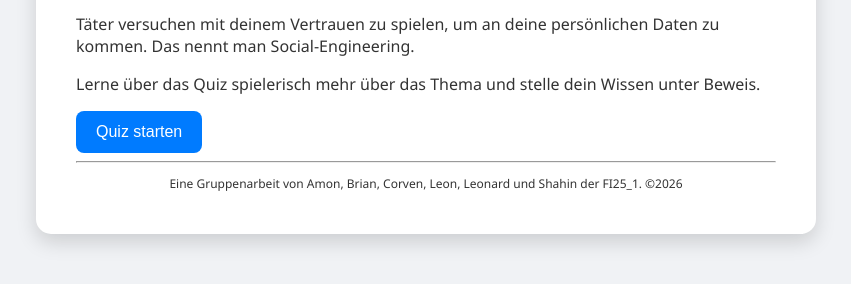
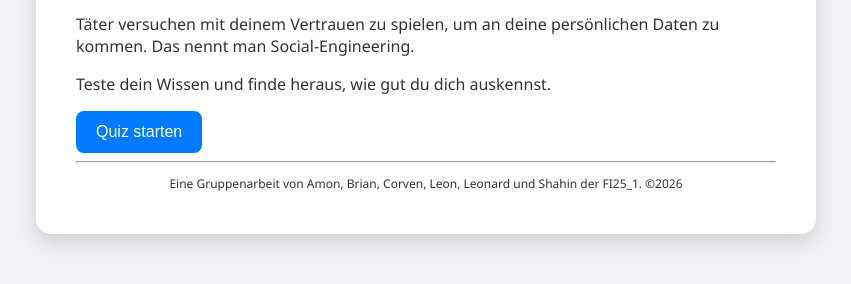
Before and after one commit to zett0469/test, a plain HTML site: page index.html in a window 1280 px wide. Shown: the part 424-708 px from the top of the page, without its empty margins (214-1065 px from the left). Drawn offline with Linux system fonts and the light colour scheme.

Commit message:
Update index.html
Amon hat das Wording nicht ganz gefallen

```diff
--- a/index.html
+++ b/index.html
@@ -17,7 +17,7 @@
 		<h1>Sind deine Daten sicher?</h1>
 		<p>Einen unbekannten QR-Code einzuscannen ist nur eine von vielen Gefahrenquellen im Internet.</p>
 		<p>Täter versuchen mit deinem Vertrauen zu spielen, um an deine persönlichen Daten zu kommen. Das nennt man Social-Engineering.</p>
-		<p>Lerne über das Quiz spielerisch mehr über das Thema und stelle dein Wissen unter Beweis.</p>
+		<p>Teste dein Wissen und finde heraus, wie gut du dich auskennst.</p>
 
 		<a href="Quiz.html"><button>Quiz starten</button></a><br>
 
```
